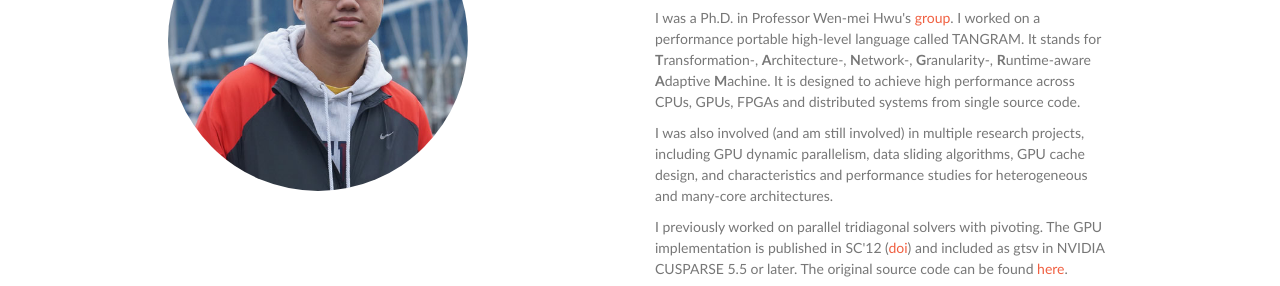
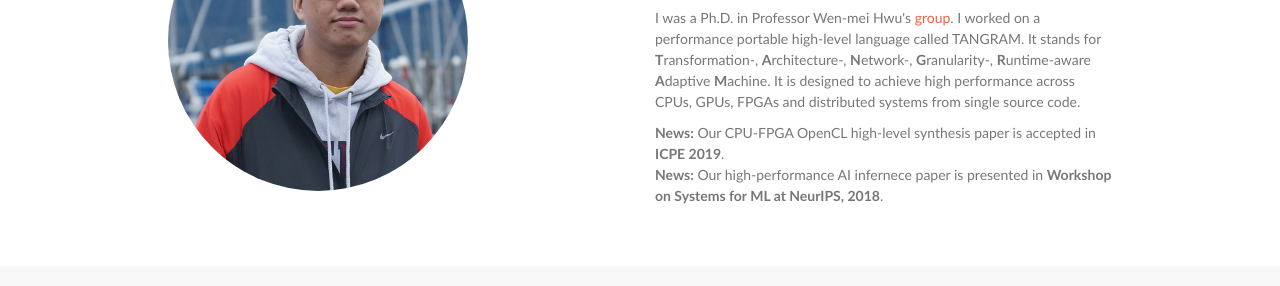
Before and after one commit to lchang20/lchang20.github.io, a website: page index.html in a window 1280 px wide. Shown: the part 609-895 px from the top of the page. Drawn offline with nearby package versions, Linux system fonts and the light colour scheme; files whose address does not match are found by name.

Commit message:
Add news, change NIPS to NeurIPS

```diff
--- a/index.html
+++ b/index.html
@@ -106,15 +106,9 @@
                         I was a Ph.D. in Professor Wen-mei Hwu's <a  href="http://impact.crhc.illinois.edu/">group</a>. I worked on a performance portable high-level language called TANGRAM.
 						It stands for <b>T</b>ransformation-, <b>A</b>rchitecture-, <b>N</b>etwork-, <b>G</b>ranularity-, <b>R</b>untime-aware <b>A</b>daptive <b>M</b>achine.
 						It is designed to achieve high performance across CPUs, GPUs, FPGAs and distributed systems from single source code. </p>
-
-                    <p class="text-muted">
-                    I was also involved (and am still involved) in multiple research projects, including GPU dynamic parallelism, data sliding algorithms, GPU cache design, and characteristics and performance studies for heterogeneous and many-core architectures.</p>
-
-                    <p class="text-muted">
-                        I previously worked on parallel tridiagonal solvers with pivoting. The GPU implementation is published in SC'12 (<a href="http://dl.acm.org/citation.cfm?id=2389033">doi</a>) and included as gtsv in NVIDIA CUSPARSE 5.5 or later. The original source code can be found <a href="https://bitbucket.org/lchang20/gtsv/">here</a>.</p>
-
-                    <p class="text-muted"> I also hold the parallel implementation of multi-dimensional ensemble empirical mode decomposition (MEEMD) for GPUs. The source code can be found <a href="https://bitbucket.org/lchang20/meemd/">here</a>.</p>
-
+                        <p class="text-muted">
+                        <strong>News:</strong> Our CPU-FPGA OpenCL high-level synthesis paper is accepted in <strong>ICPE 2019</strong>.<br>
+                        <strong>News:</strong> Our high-performance AI infernece paper is presented in <strong>Workshop on Systems for ML at NeurIPS, 2018</strong>.<br>
 
 
 
```
Also changed, not shown: publication.html (+1 -1 lines), research.html (+1 -1 lines).
